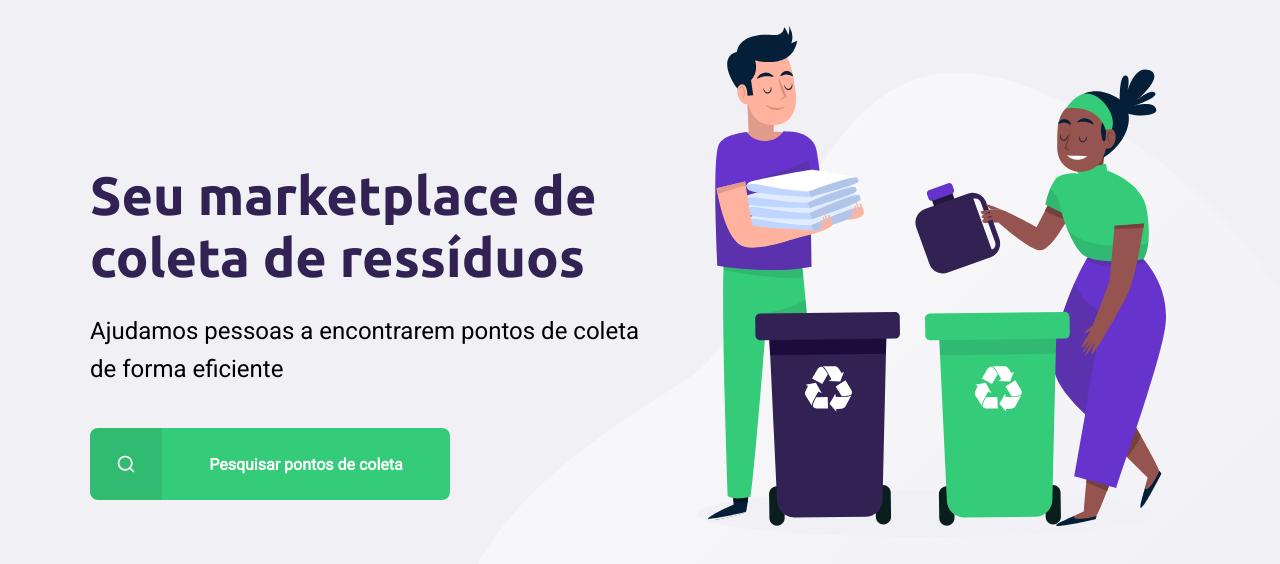
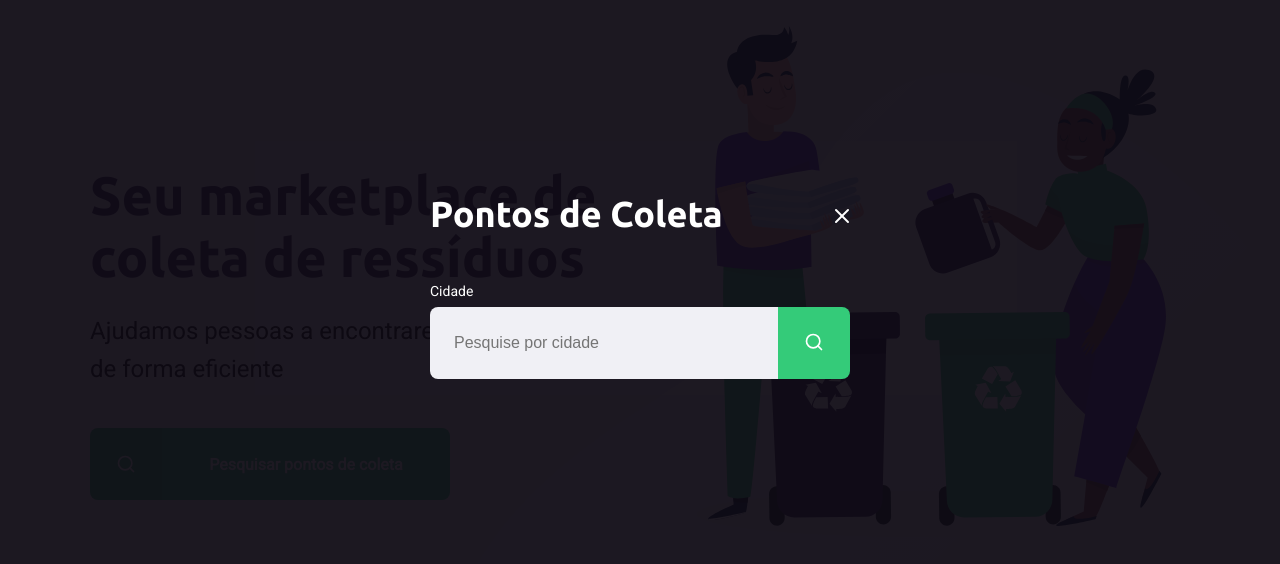
Before and after one commit to LuisBatistaPereira/Projeto-NLW, a plain HTML site: page index.html in a window 1280 px wide. Both pictures are taken after a click on the link "Pesquisar pontos de coleta". Shown: the part 114-678 px from the top of the page. Drawn offline with Linux system fonts and the light colour scheme.

Commit message:
Adicionando model para a pesquisa de cidade

```diff
--- a/index.html
+++ b/index.html
@@ -9,6 +9,7 @@
     <link href="https://fonts.googleapis.com/css2?family=Roboto&family=Ubuntu:wght@700&display=swap" rel="stylesheet">
     <link rel="stylesheet" href="styles/main.css">
     <link rel="stylesheet" href="styles/home.css">
+    <link rel="stylesheet" href="styles/modal.css">
     <link rel="stylesheet" href="styles/responsive.css">
 
   </head>
@@ -42,5 +43,37 @@
 
     </div>
 
+    <div id="modal" class="hide">
+
+      <div class="content">
+
+        <div class="header">
+
+          <h1>Pontos de Coleta</h1>
+          <a href="#">Fechar</a>
+
+        </div>
+
+        <form action="">
+
+          <label for="search">Cidade</label>
+
+          <div class="search field">
+
+            <input type="text" name="search" placeholder="Pesquise por cidade">
+            <button>
+              <img src="/assets/search.svg" alt="buscar">
+            </button>
+
+          </div>
+
+        </form>
+
+      </div>
+
+    </div>
+
+    <script src="/scripts/index.js"></script>
+
   </body>
 </html>
--- /dev/null
+++ b/scripts/index.js
@@ -0,0 +1,13 @@
+const buttonSearch = document.querySelector("#page-home main a")
+const modal = document.querySelector("#modal")
+const close = document.querySelector("#modal .header a")
+
+//Abrir modal
+buttonSearch.addEventListener("click", () => {
+  modal.classList.remove("hide")
+})
+
+//Fechar modal
+close.addEventListener("click", () => {
+  modal.classList.add("hide")
+})
--- a/styles/main.css
+++ b/styles/main.css
@@ -1,6 +1,7 @@
 :root{
   --title-color: #322153;
   --primary-color: #34cb79;
+  --font-color: #f0f0f5;
 }
 
 *{
--- /dev/null
+++ b/styles/modal.css
@@ -0,0 +1,78 @@
+#modal{
+  background-color: #0E0A14ef;
+  height: 100vh;
+  width: 100vw;
+  position: fixed;
+  top: 0;
+  display: flex;
+  justify-content: center;
+  align-items: center;
+  transition: 400ms;
+}
+
+#modal.hide{
+  display: none;
+}
+
+#modal .content{
+  color: #ffffff;
+  width: 420px;
+}
+
+#modal .header{
+  display: flex;
+  align-items: center;
+  justify-content: space-between;
+  margin-bottom: 48px;
+}
+
+#modal .header a{
+  background-image: url('../assets/x.svg');
+  background-repeat: no-repeat;
+  width: 20px;
+  height: 20px;
+  display: flex;
+  font-size: 0.01px;
+}
+
+#modal .header h1{
+  color: #ffffff;
+  font-size: 36px;
+  line-height: 42px;
+}
+
+#modal form label{
+  font-size: 14px;
+  line-height: 16px;
+  display: block;
+  margin-bottom: 8px;
+}
+
+#modal form .field{
+  display: flex;
+}
+
+#modal form input{
+  flex: 1;
+  background-color: var(--font-color);
+  border-radius: 8px 0px 0px 8px;
+  border: 0;
+  padding: 16px 24px;
+  font-size: 16px;
+  color: #6c6c80;
+  outline: none;
+}
+
+#modal form button{
+  width: 72px;
+  height: 72px;
+  background-color: var(--primary-color);
+  border: 0;
+  border-radius: 0px 8px 8px 0px;
+  outline: none;
+  cursor: pointer;
+}
+
+#modal form button:hover{
+  background-color: #2fb86e;
+}
```
